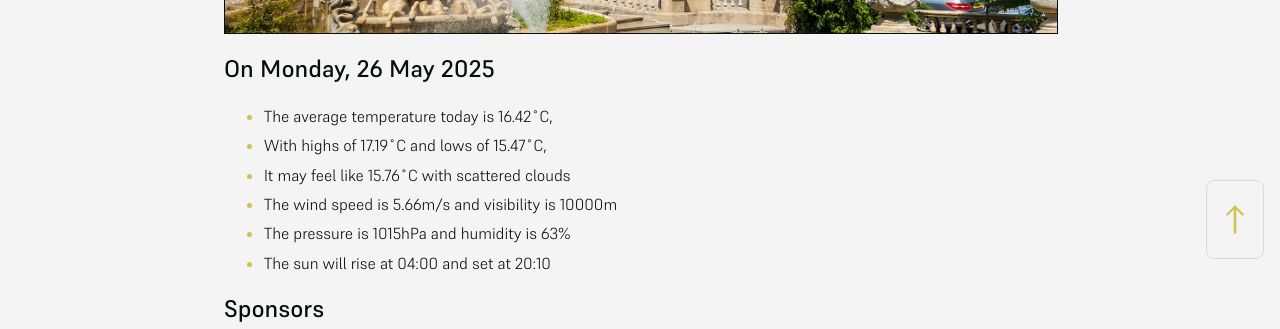
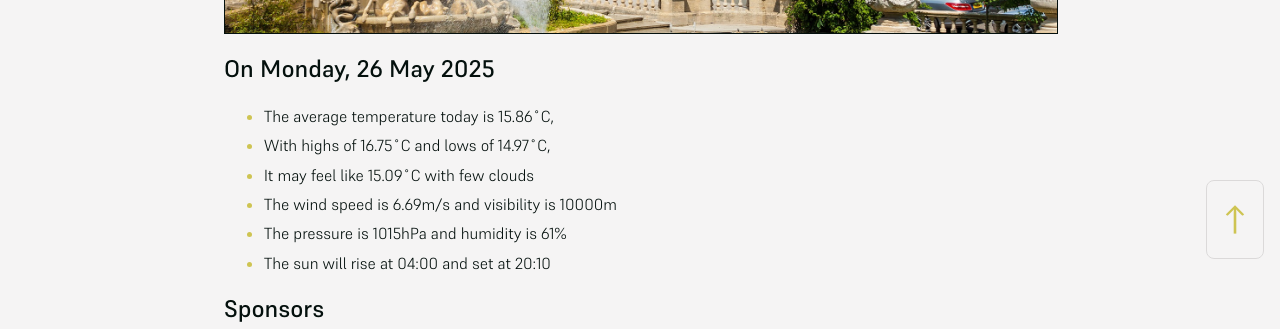
Before and after one commit to mat-0/cheltenham-open-data, a Jekyll site: the page built from index.md, in a window 1280 px wide. Shown: the part 625-954 px from the top of the page. Built offline with Jekyll 4.4.1, drawn with Linux system fonts in a browser that asks for light colours.

Commit message:
Updated 2025-05-26 13:07:00

```diff
--- a/index.md
+++ b/index.md
@@ -10,11 +10,11 @@ seo: Menu
 <!-- weather_marker starts -->
 ## On Monday, 26 May 2025
 
-- The average temperature today is 16.42˚C,
-- With highs of 17.19˚C and lows of 15.47˚C,
-- It may feel like 15.76˚C with scattered clouds
-- The wind speed is 5.66m/s and visibility is 10000m
-- The pressure is 1015hPa and humidity is 63%
+- The average temperature today is 15.86˚C,
+- With highs of 16.75˚C and lows of 14.97˚C,
+- It may feel like 15.09˚C with few clouds
+- The wind speed is 6.69m/s and visibility is 10000m
+- The pressure is 1015hPa and humidity is 61%
 - The sun will rise at 04:00 and set at 20:10
 
 <!-- weather_marker ends -->
```
Also changed, not shown: _data/flood.json (+4 -67 lines), _pages/news.md (+8 -8 lines).
